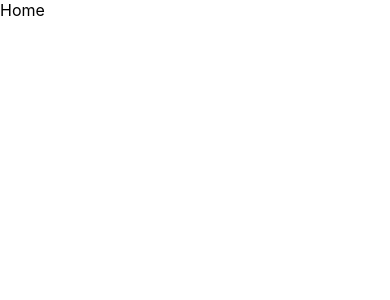
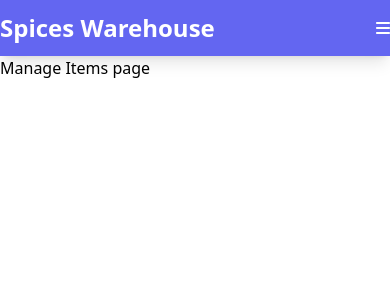
Before and after one commit to tjrimon/spices-warehouse-client, a React (Create React App) app: page /inventory in a window 390 px wide. Shown: the top 300 px of the page. Built offline with nearby package versions, Linux system fonts and the light colour scheme.

Commit message:
responsive navbar

```diff
--- /dev/null
+++ b/postcss.config.js
@@ -0,0 +1,6 @@
+module.exports = {
+  plugins: {
+    tailwindcss: {},
+    autoprefixer: {},
+  },
+}
--- a/src/App.js
+++ b/src/App.js
@@ -1,10 +1,22 @@
 import logo from './logo.svg';
 import './App.css';
+import Header from './components/CommonSection/Header';
+import { Route, Routes } from 'react-router-dom';
+import Home from './components/Pages/Home'
+import ManageItems from './components/Pages/ManageItems'
+import Login from './components/Pages/Login';
 
 function App() {
   return (
     <div>
-      Home
+      <Header></Header>
+      <Routes>
+        <Route path='/' element={<Home></Home>}></Route>
+        <Route path='/home' element={<Home></Home>}></Route>
+        <Route path='/inventory' element={<ManageItems></ManageItems>}></Route>
+        <Route path='/login' element={<Login></Login>}></Route>
+      </Routes>
+
     </div>
   );
 }
--- /dev/null
+++ b/src/components/CommonSection/Header.js
@@ -0,0 +1,39 @@
+import React, { useState } from 'react';
+import { NavLink } from 'react-router-dom';
+import { faBars, faClose } from '@fortawesome/free-solid-svg-icons';
+import { FontAwesomeIcon } from '@fortawesome/react-fontawesome';
+
+const Header = () => {
+    const [menuOpen, setMenuOpen] = useState(false);
+    return (
+        <div className='bg-indigo-500'>
+            <div className='shadow-lg py-3 flex items-center justify-between container mx-auto'>
+                <h1 className='text-2xl font-semibold text-white'>Spices Warehouse</h1>
+                <ul className={`md:flex absolute md:static ${menuOpen ? 'top-14' : 'top-[-200px]'} bg-indigo-700 md:bg-indigo-500 text-white w-full md:w-auto p-5 md:p-0 left-0 duration-200 ease-in`}>
+                    <li className='px-3 hover:bg-indigo-700 mr-2.5 md:text-white rounded py-2'><NavLink to='/'>Home</NavLink></li>
+                    <li className='px-3 hover:bg-indigo-700 mr-2.5 md:text-white rounded py-2'><NavLink to='/inventory'>Manage Inventory</NavLink></li>
+                    <li className='px-3 hover:bg-indigo-700 mr-2.5 md:text-white rounded py-2'><NavLink to='/login'>Login</NavLink></li>
+                </ul>
+                <div onClick={() => {
+                    setMenuOpen(!menuOpen)
+                }} className='md:hidden text-white'>
+                    {menuOpen ? <FontAwesomeIcon icon={faClose} /> : <FontAwesomeIcon icon={faBars} />}
+                </div>
+                {/* <div className='shadow-lg py-3 flex items-center justify-between container mx-auto'>
+                <h1 className='text-2xl font-semibold text-white'>Spices Warehouse</h1>
+                <ul className={`md:flex absolute md:static ${menuOpen ? 'top-14 w-full' : 'top-[-200px] w-full'} bg-indigo-700 md:bg-indigo-500 text-white p-5 md:p-0 left-0 duration-200 ease-in`}>
+                    <li className='px-3 hover:bg-indigo-700 mr-2.5 md:text-white rounded py-2'><NavLink to='/'>Home</NavLink></li>
+                    <li className='px-3 hover:bg-indigo-700 mr-2.5 md:text-white rounded py-2'><NavLink to='/inventory'>Manage Inventory</NavLink></li>
+                    <li className='px-3 hover:bg-indigo-700 mr-2.5 md:text-white rounded py-2'><NavLink to='/login'>Login</NavLink></li>
+                </ul>
+                <div onClick={() => {
+                    setMenuOpen(!menuOpen)
+                }} className='md:hidden text-white'>
+                    {menuOpen ? <FontAwesomeIcon icon={faClose} /> : <FontAwesomeIcon icon={faBars} />}
+                </div> */}
+            </div>
+        </div>
+    );
+};
+
+export default Header;
--- /dev/null
+++ b/src/components/Pages/Login.js
@@ -0,0 +1,11 @@
+import React from 'react';
+
+const Login = () => {
+    return (
+        <div>
+            Login Page
+        </div>
+    );
+};
+
+export default Login;
--- /dev/null
+++ b/src/components/Pages/ManageItems.js
@@ -0,0 +1,11 @@
+import React from 'react';
+
+const ManageItems = () => {
+    return (
+        <div>
+            Manage Items page
+        </div>
+    );
+};
+
+export default ManageItems;
--- a/src/index.css
+++ b/src/index.css
@@ -1,13 +1,3 @@
-body {
-  margin: 0;
-  font-family: -apple-system, BlinkMacSystemFont, 'Segoe UI', 'Roboto', 'Oxygen',
-    'Ubuntu', 'Cantarell', 'Fira Sans', 'Droid Sans', 'Helvetica Neue',
-    sans-serif;
-  -webkit-font-smoothing: antialiased;
-  -moz-osx-font-smoothing: grayscale;
-}
-
-code {
-  font-family: source-code-pro, Menlo, Monaco, Consolas, 'Courier New',
-    monospace;
-}
+@tailwind base;
+@tailwind components;
+@tailwind utilities;
--- /dev/null
+++ b/tailwind.config.js
@@ -0,0 +1,9 @@
+module.exports = {
+  content: [
+    "./src/**/*.{js,jsx,ts,tsx}",
+  ],
+  theme: {
+    extend: {},
+  },
+  plugins: [],
+}
```
Also changed, not shown: package.json (+7 -0 lines), src/components/CommonSection/Footer.js (added), 1 other file (tests, documents, lock files or other folders).
